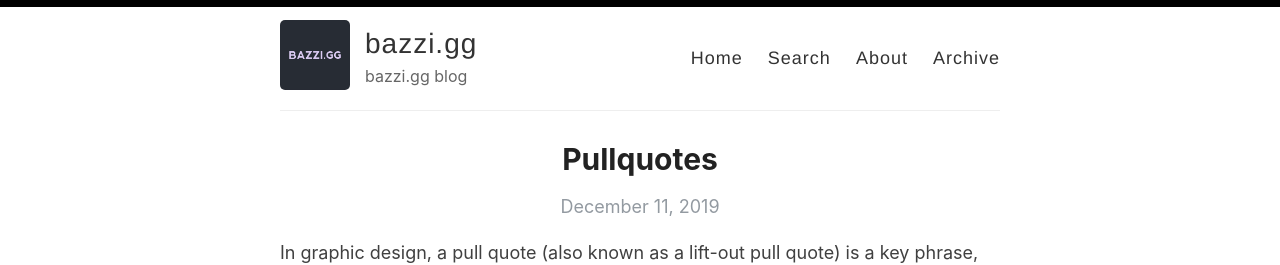
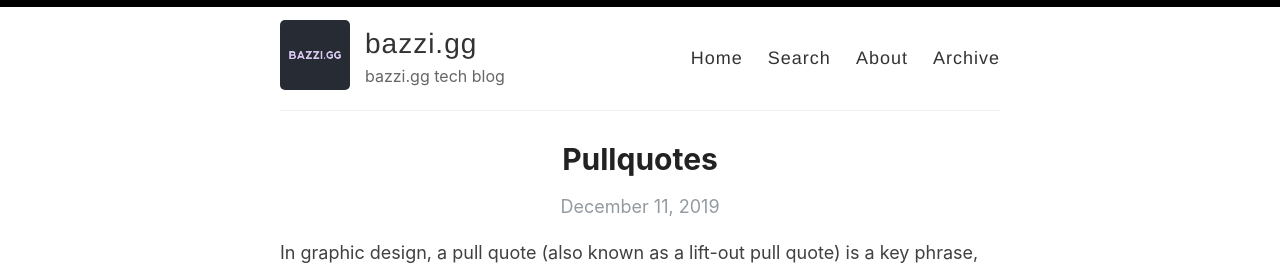
Before and after one commit to bazzi-gg/bazzi-gg.github.io, a Jekyll site: the page built from index.html, in a window 1280 px wide. Shown: the top 265 px of the page. Built offline with Jekyll 4.4.1, drawn with Linux system fonts in a browser that asks for light colours; the list of posts is cut into pages by our own code.

Commit message:
Update description

```diff
--- a/_config.yml
+++ b/_config.yml
@@ -9,7 +9,7 @@ name: bazzi.gg
 author: Plorence
 
 # Short bio or description (displayed in the header)
-description: bazzi.gg blog
+description: bazzi.gg tech blog
 
 # URL of your avatar or profile pic (you could use your GitHub profile pic)
 avatar: /images/logo.png
```
